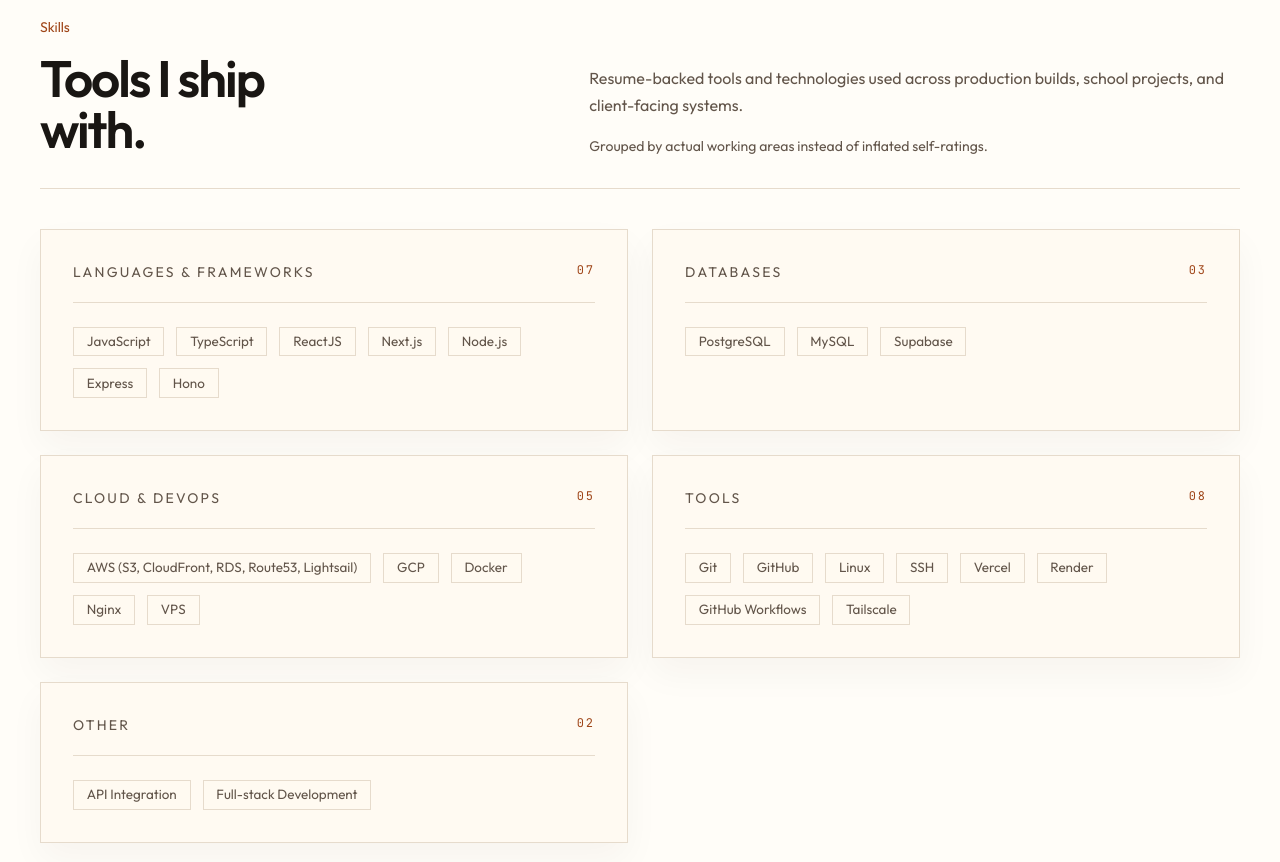
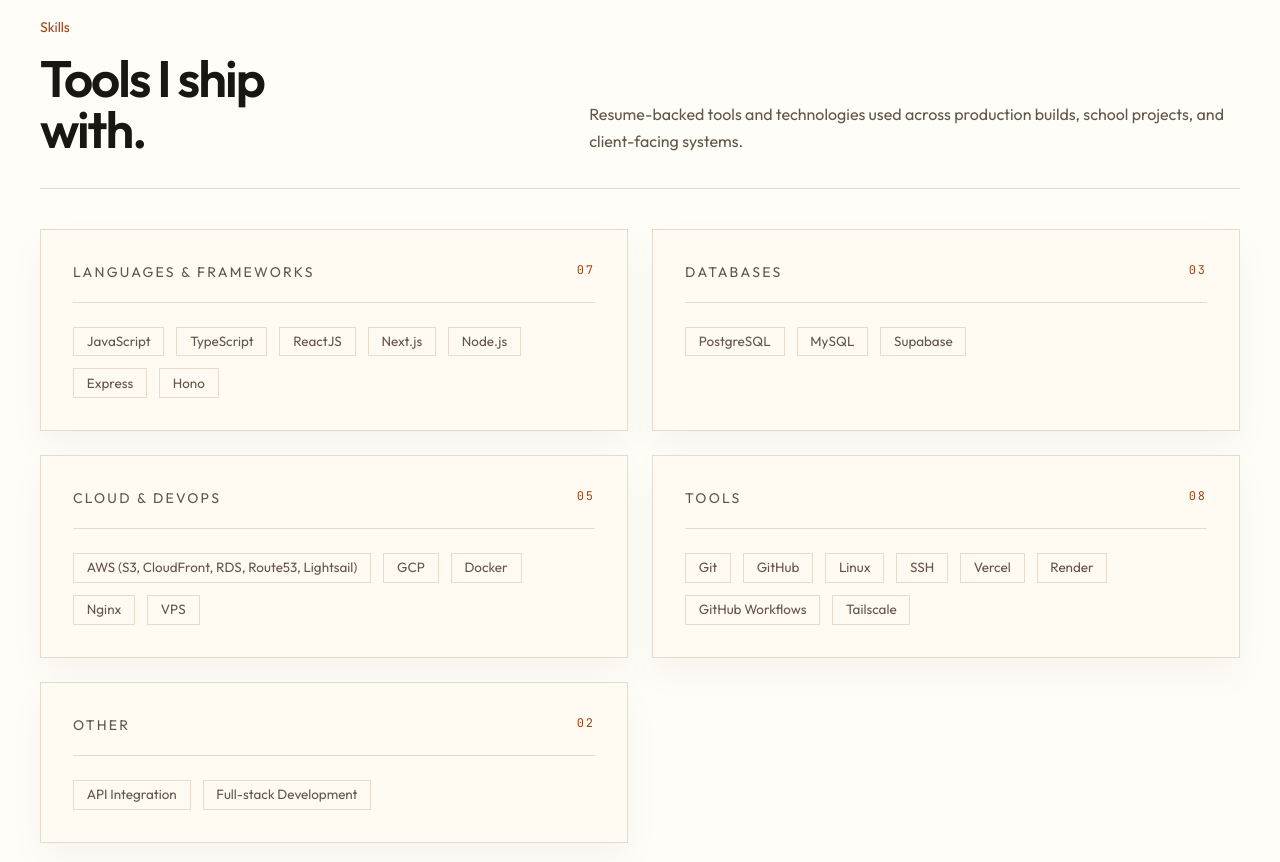
Before and after one commit to CharlesTogle/charles-togle, a Next.js app: page / in a window 1280 px wide. Shown: the part 8020-8882 px from the top of the page. Built offline with nearby package versions, Linux system fonts and the light colour scheme.

Commit message:
Remove skills disclaimer

```diff
--- a/src/app/components/Skills.tsx
+++ b/src/app/components/Skills.tsx
@@ -14,9 +14,6 @@
           <div className="space-y-4 lg:max-w-[62ch] lg:justify-self-end">
             <p className="section-copy max-w-none text-base">
               Resume-backed tools and technologies used across production builds, school projects, and client-facing systems.
-            </p>
-            <p className="text-sm" style={{ color: "var(--foreground-soft)" }}>
-              Grouped by actual working areas instead of inflated self-ratings.
             </p>
           </div>
         </div>
```
